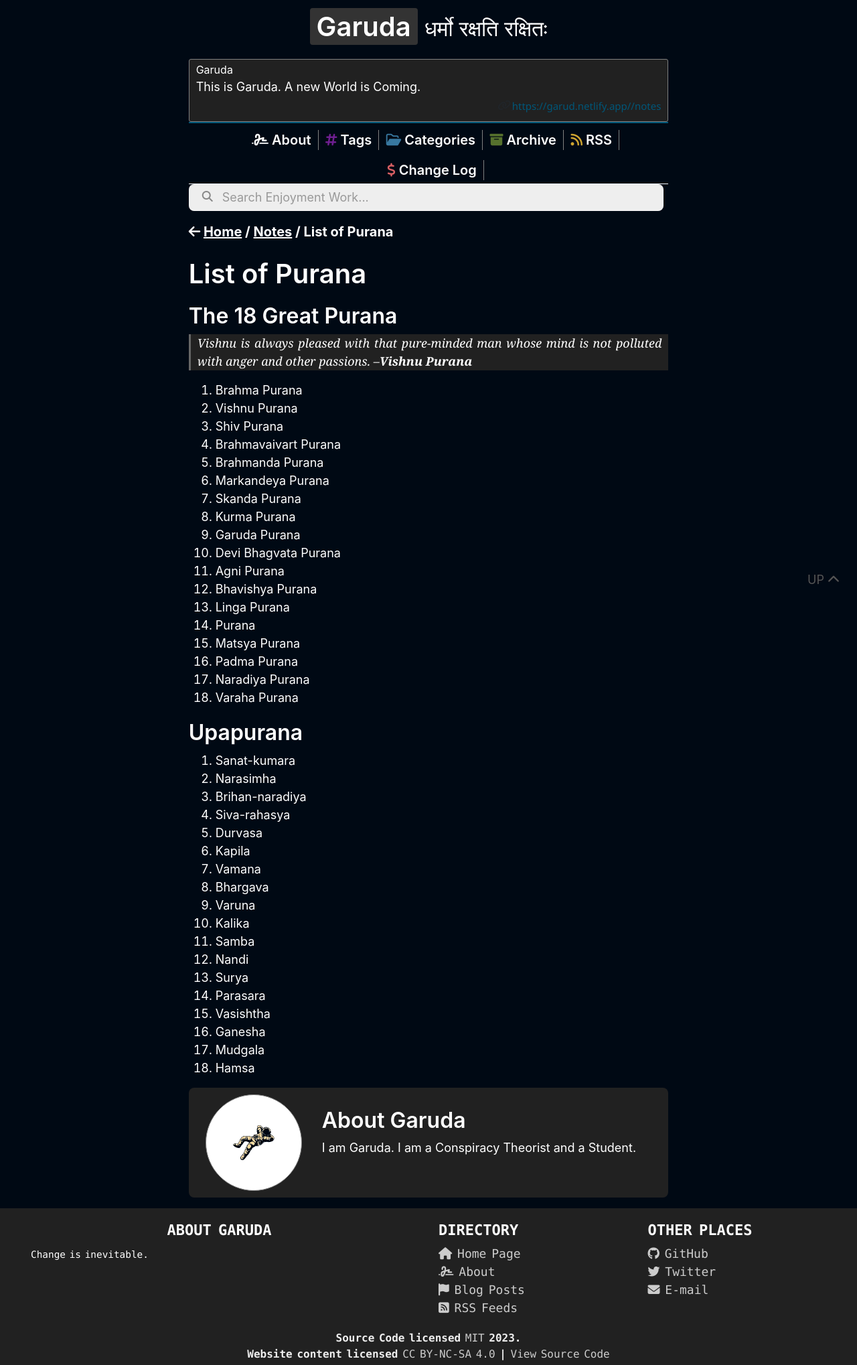
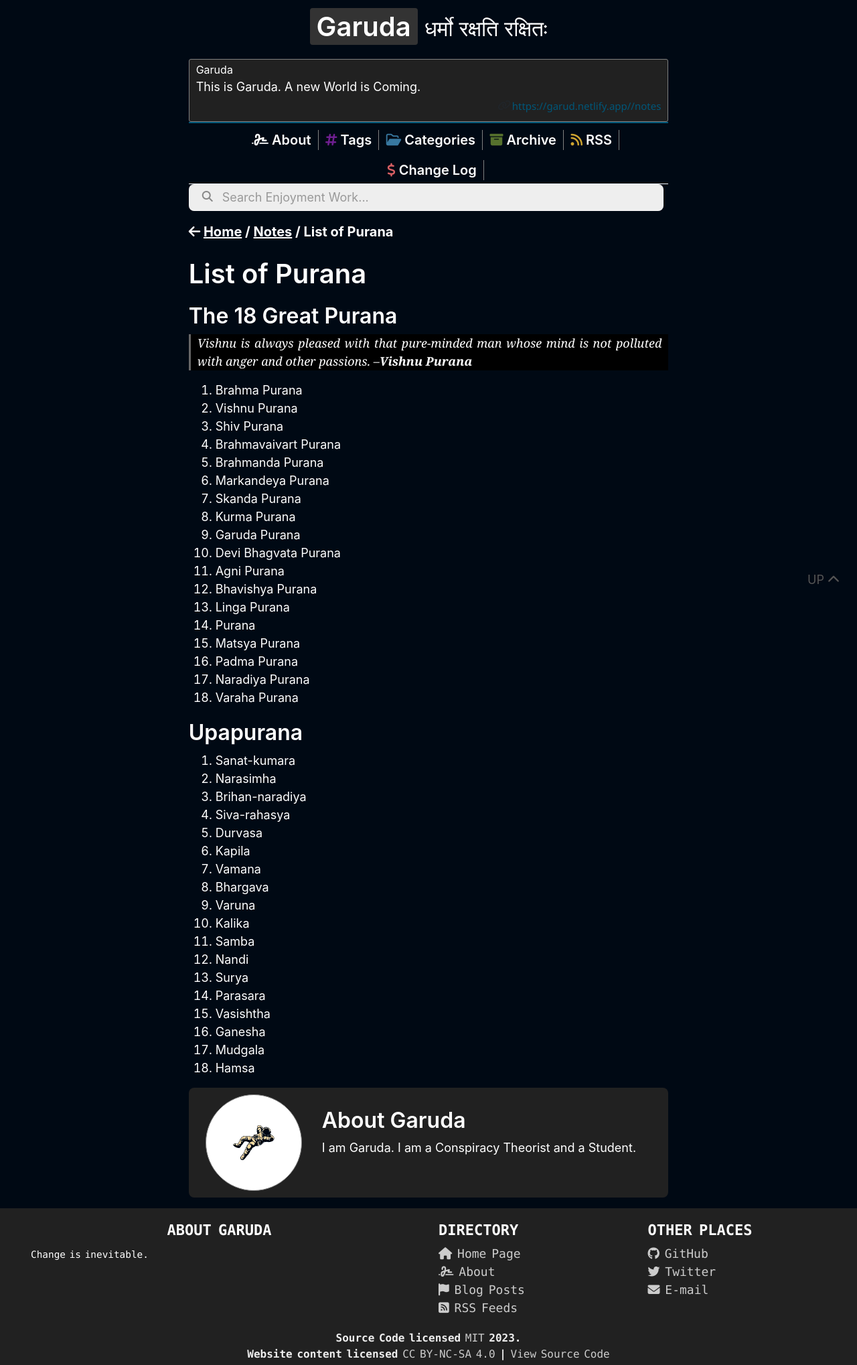
Before and after one commit to stardoom4/blog, a Jekyll site: the page built from _notes/List-of-Purana.md, in a window 1280 px wide. Shown: the whole page at 67% size. Built offline with Jekyll 4.4.1, drawn with Linux system fonts in a browser that asks for light colours; nearby versions of some CDN libraries.

Commit message:
Update style.css

```diff
--- a/assets/css/style.css
+++ b/assets/css/style.css
@@ -116,7 +116,7 @@ blockquote {
   border-left: 3px #666 solid;
   font-style: italic;
   font-family: Georgia, serif;
-  background: #212121;
+  background: #000000;
 }
 
 blockquote p {
```
